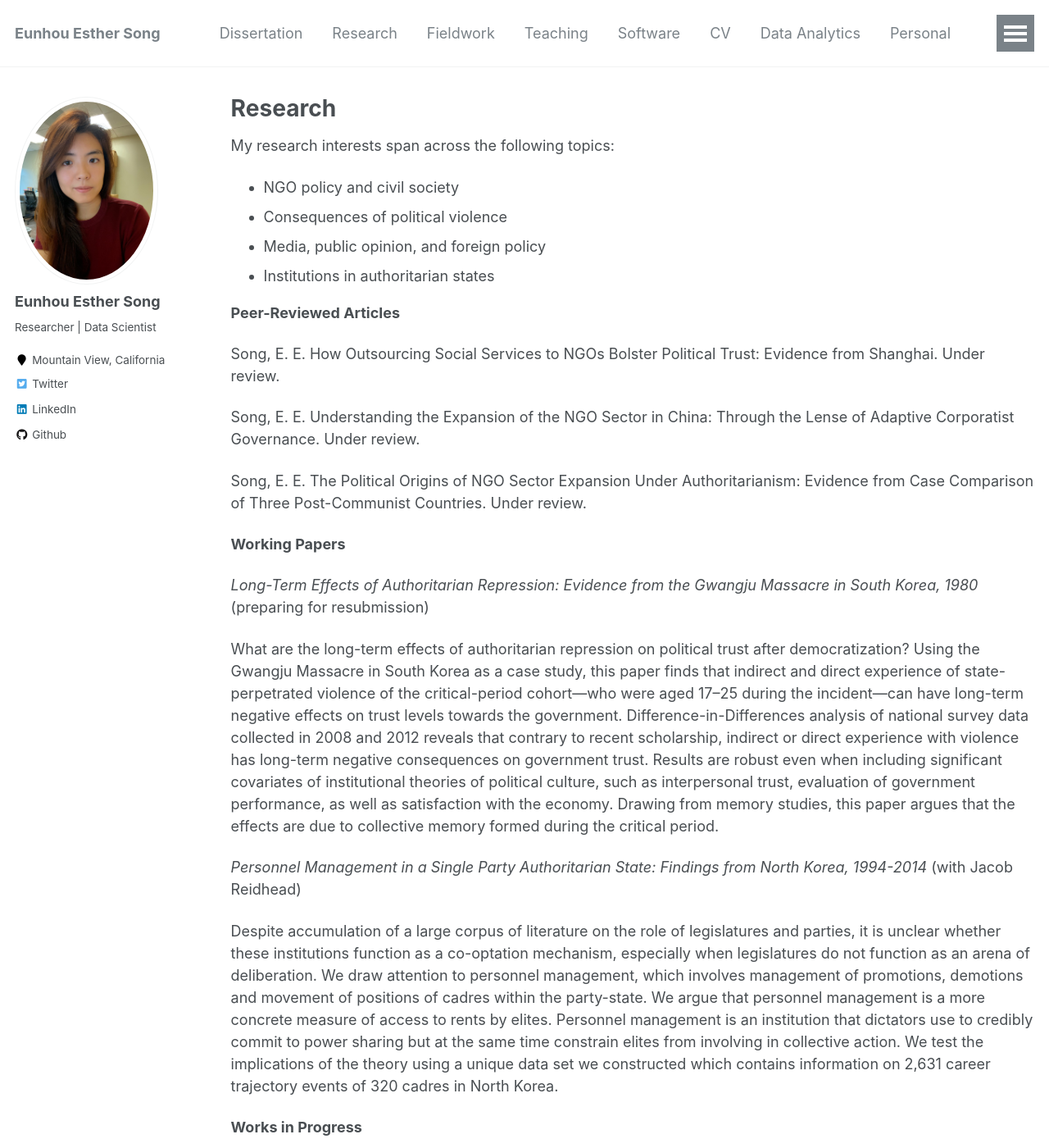
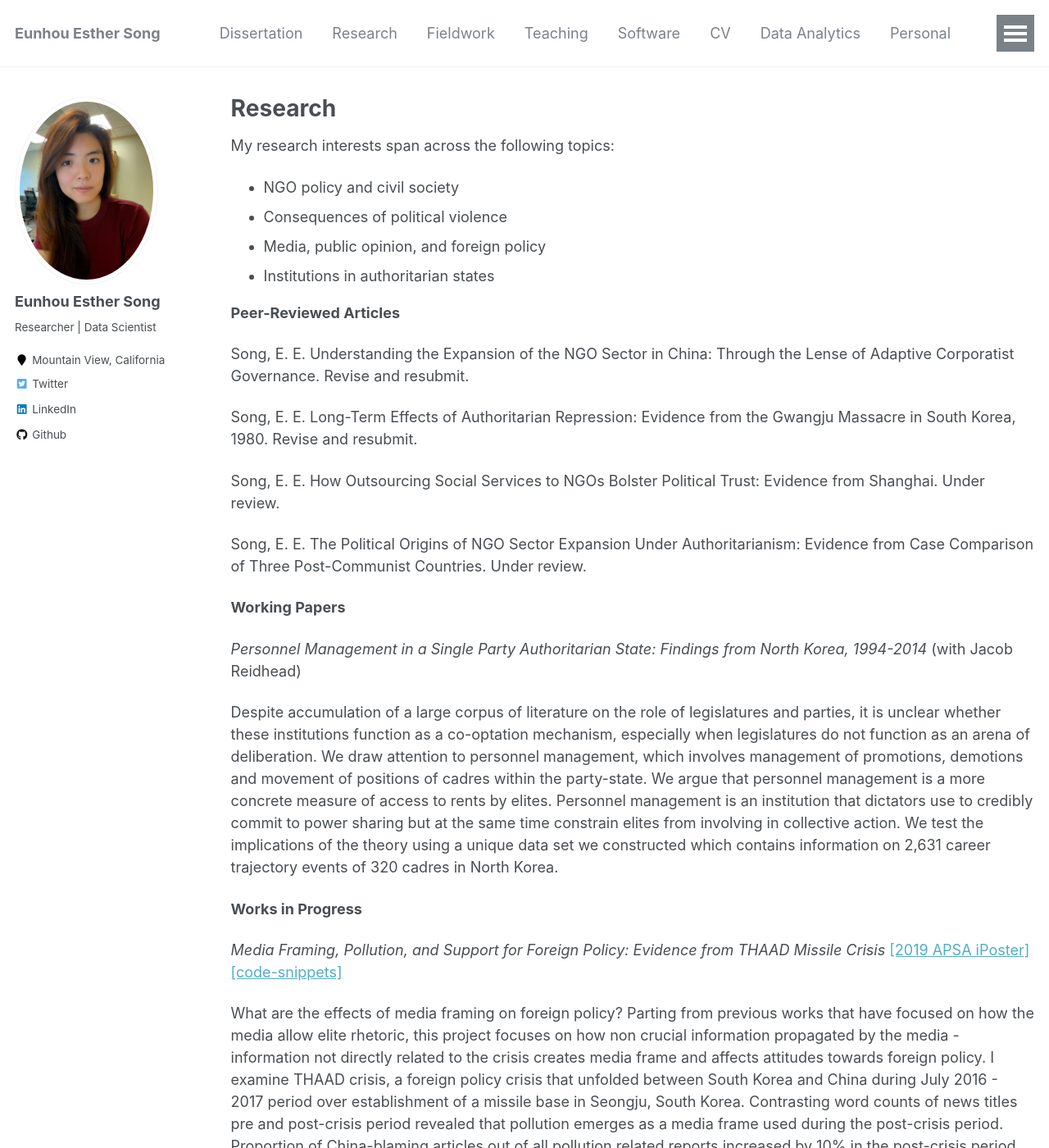
Before and after one commit to ehsong/ehsong.github.io, a Jekyll site: the page built from _pages/research.md, in a window 1280 px wide and 1400 px high. Shown: the whole window at 82% size. Built offline with Jekyll 4.4.1, drawn with Linux system fonts in a browser that asks for light colours.

Commit message:
Update research.md

```diff
--- a/_pages/research.md
+++ b/_pages/research.md
@@ -16,17 +16,15 @@
 
 **Peer-Reviewed Articles**
 
+Song, E. E. Understanding the Expansion of the NGO Sector in China: Through the Lense of Adaptive Corporatist Governance. Revise and resubmit.
+
+Song, E. E. Long-Term Effects of Authoritarian Repression: Evidence from the Gwangju Massacre in South Korea, 1980. Revise and resubmit.
+
 Song, E. E. How Outsourcing Social Services to NGOs Bolster Political Trust: Evidence from Shanghai. Under review.
-
-Song, E. E. Understanding the Expansion of the NGO Sector in China: Through the Lense of Adaptive Corporatist Governance. Under review.
 
 Song, E. E. The Political Origins of NGO Sector Expansion Under Authoritarianism: Evidence from Case Comparison of Three Post-Communist Countries. Under review.
 
 **Working Papers**
-
-*Long-Term Effects of Authoritarian Repression: Evidence from the Gwangju Massacre in South Korea, 1980* (preparing for resubmission)
-
-What are the long-term effects of authoritarian repression on political trust after democratization? Using the Gwangju Massacre in South Korea as a case study, this paper finds that indirect and direct experience of state-perpetrated violence of the critical-period cohort—who were aged 17–25 during the incident—can have long-term negative effects on trust levels towards the government. Difference-in-Differences analysis of national survey data collected in 2008 and 2012 reveals that contrary to recent scholarship, indirect or direct experience with violence has long-term negative consequences on government trust. Results are robust even when including significant covariates of institutional theories of political culture, such as interpersonal trust, evaluation of government performance, as well as satisfaction with the economy. Drawing from memory studies, this paper argues that the effects are due to collective memory formed during the critical period.
 
 *Personnel Management in a Single Party Authoritarian State: Findings from North Korea, 1994-2014* (with Jacob Reidhead)
 
```
